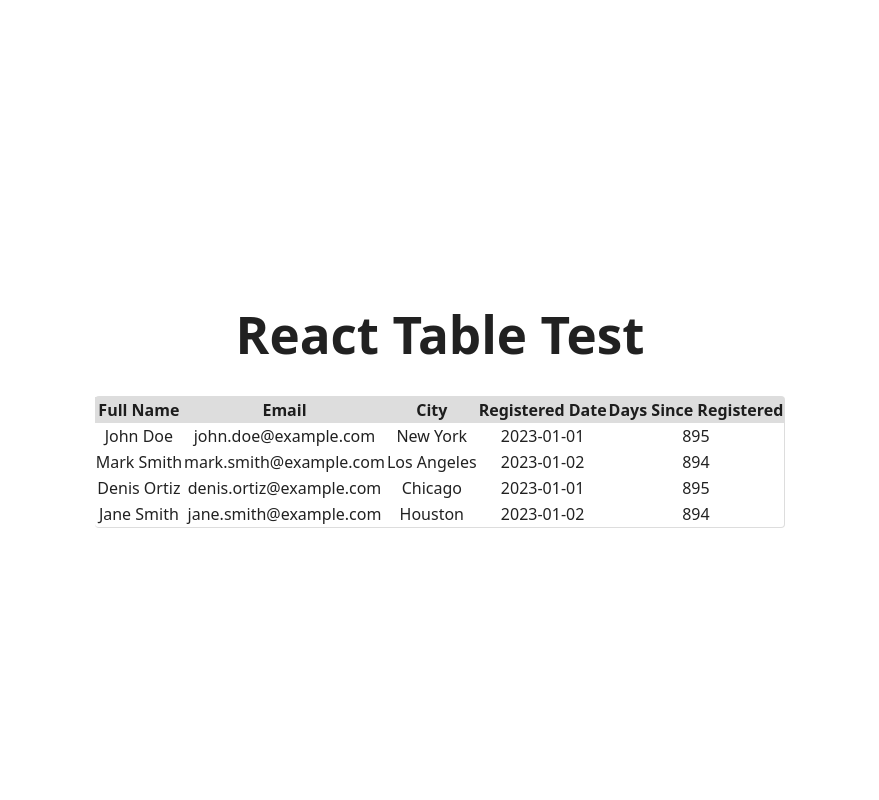
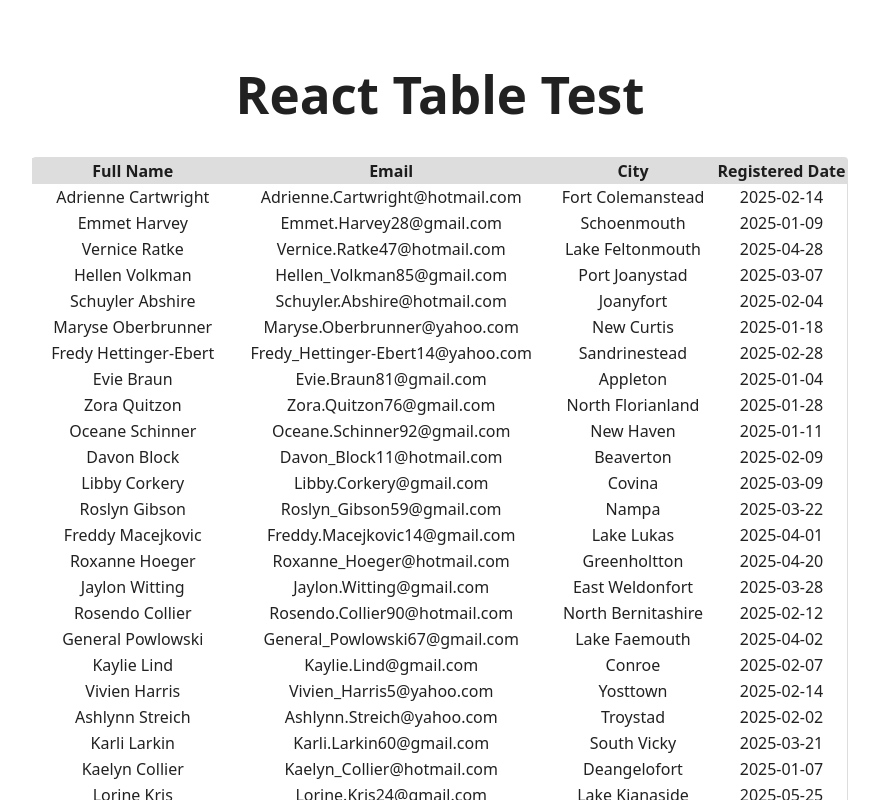
Before and after one commit to Kwabena2K/react-table, a React (Vite) app: page / in a window 1280 px wide. Shown: the top 800 px of the page, without its empty margins (200-1079 px from the left). Built offline with nearby package versions, Linux system fonts and the light colour scheme.

Commit message:
API call with faker library

```diff
--- a/src/components/Table.jsx
+++ b/src/components/Table.jsx
@@ -1,78 +1,68 @@
     import { useState, useEffect } from "react";
-import {faker} from "@faker-js/faker";
-
+    import { faker } from "@faker-js/faker";
 
     const Table = () => {
 
+    // hold data in table
+    const [data, setData] = useState([]);
 
- // Fake data for demonstration purposes
-        const [headers, setHeaders] = useState([
-            { id: 1, KEY: "FullName", LABEL: "Full Name" },
-            { id: 2, KEY: "Email", LABEL: "Email" },
-            { id: 3, KEY: "City", LABEL: "City" },
-            { id: 4, KEY: "registeredDate", LABEL: "Registered Date" },
-            { id: 5, KEY: "daysSinceRegistered", LABEL: "Days Since Registered" },
-        ]);
 
-        const data = [
-            {
-            id: 1,
-            FirstName: "John",
-            LastName: "Doe",
-            Email: "john.doe@example.com",
-            City: "New York",
-            registeredDate: "2023-01-01",
-            },
-            {
-            id: 2,
-            FirstName: "Mark",
-            LastName: "Smith",
-            Email: "mark.smith@example.com",
-            City: "Los Angeles",
-            registeredDate: "2023-01-02",
-            },
-            {
-            id: 3,
-            FirstName: "Denis",
-            LastName: "Ortiz",
-            Email: "denis.ortiz@example.com",
-            City: "Chicago",
-            registeredDate: "2023-01-01",
-            },
-            {
-            id: 4,
-            FirstName: "Jane",
-            LastName: "Smith",
-            Email: "jane.smith@example.com",
-            City: "Houston",
-            registeredDate: "2023-01-02",
-            },
-        ].map((item) => {
-            const daysSinceRegistered = Math.floor(
-            (new Date() - new Date(item.registeredDate)) / (1000 * 60 * 60 * 24)
-            );
+
+    // Faker library integration
+    const fetchFakeUsers = async () => {
+        return new Promise((resolve) => {
+        setTimeout(() => {
+            const users = Array.from({ length: 500 }, (_, id) => {
+            // First and last generated from faker library
+            const firstName = faker.person.firstName();
+            const lastName = faker.person.lastName();
             return {
-            ...item,
-            FullName: `${item.FirstName} ${item.LastName}`,
-            daysSinceRegistered,
+                id,
+                FirstName: firstName,
+                LastName: lastName,
+                // Full name combined
+                FullName: `${firstName} ${lastName}`,
+                // Generate email, city and date within range
+                Email: faker.internet.email({ firstName, lastName }),
+                City: faker.location.city(),
+                registeredDate: faker.date
+                .between({ from: "2025-01-01", to: "2025-06-14" })
+                .toISOString()
+                .split("T")[0],
             };
             });
+            resolve(users);
+        },);
+        });
+    };
 
+    useEffect(() => {
+        fetchFakeUsers().then((users) => {
+            // link state with users fetched
+        setData(users);
+        });
+    }, []);
+
+
+
+    // display table
     return (
         <table>
         <thead>
             <tr>
-                {headers.map((header) => (
-                    <th key={header.id}>{header.LABEL}</th>
-                ))}
+            <th>Full Name</th>
+            <th>Email</th>
+            <th>City</th>
+            <th>Registered Date</th>
             </tr>
         </thead>
         <tbody>
-                {data.map((row) => (
-                <tr key={row.id}>
-                    {headers.map((header) => (
-                    <td key={header.id}>{row[header.KEY]}</td>
-                    ))}
+            {data.map((user) => (
+            <tr key={user.id}>
+                <td>{user.FullName}</td>
+                <td>{user.Email}</td>
+                <td>{user.City}</td>
+                <td>{user.registeredDate}</td>
             </tr>
             ))}
         </tbody>
```
Lines whose indentation alone changed are shown as unchanged.
